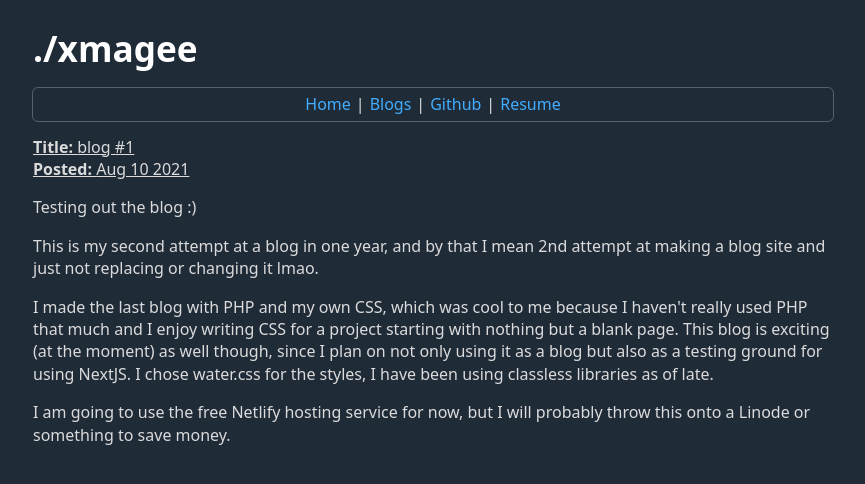
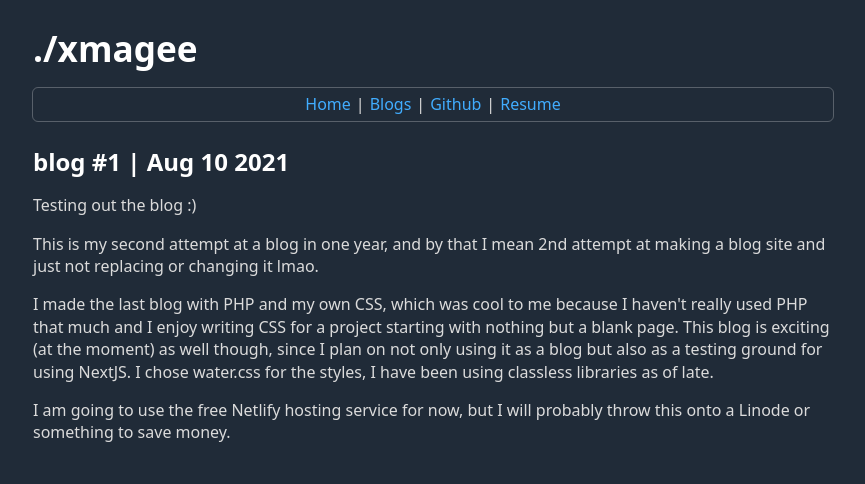
Before and after one commit to xmagee/bl0g, a Next.js app: page /blog/1 in a window 1280 px wide. Shown: the top 484 px of the page, without its empty margins (207-1072 px from the left). Built offline with nearby package versions, Linux system fonts and the light colour scheme.

Commit message:
Converted blogs to MD, using react-markdown

```diff
--- a/package.json
+++ b/package.json
@@ -11,6 +11,8 @@
     "next": "11.0.1",
     "react": "17.0.2",
     "react-dom": "17.0.2",
+    "react-markdown": "^7.0.0",
+    "remark-gfm": "^2.0.0",
     "water.css": "^2.0.0"
   },
   "devDependencies": {
--- a/pages/blog/1.js
+++ b/pages/blog/1.js
@@ -1,18 +1,18 @@
-import { BlogDatebar } from '../../components'
+import ReactMarkdown from 'react-markdown'
 
 export default function Blog1() {
     return (
-        <>
-            <BlogDatebar title='blog #1' date='Aug 10 2021' />
-            <p>Testing out the blog :)</p>
+        <ReactMarkdown
+            parserOptions={{ commonmark: true }}
+            children={`
+## blog #1 | Aug 10 2021
 
-            <p>
+Testing out the blog :)
+
 This is my second attempt at a blog in one year,
 and by that I mean 2nd attempt at making a blog site
 and just not replacing or changing it lmao.
-            </p>
 
-            <p>
 I made the last blog with PHP and my own CSS, which was
 cool to me because I haven't really used PHP that much
 and I enjoy writing CSS for a project starting with
@@ -21,13 +21,11 @@ export default function Blog1() {
 as a blog but also as a testing ground for using NextJS.
 I chose water.css for the styles, I have been using classless
 libraries as of late.
-            </p>
 
-            <p>
 I am going to use the free Netlify hosting service for now,
 but I will probably throw this onto a Linode or something to
 save money.
-            </p>
-        </>
+            `} />
+
     )
 }
```
Also changed, not shown: pages/blog/2.js (+6 -8 lines), pages/blog/3.js (+6 -10 lines), 1 other file (tests, documents, lock files or other folders). Lines whose indentation alone changed are shown as unchanged.
